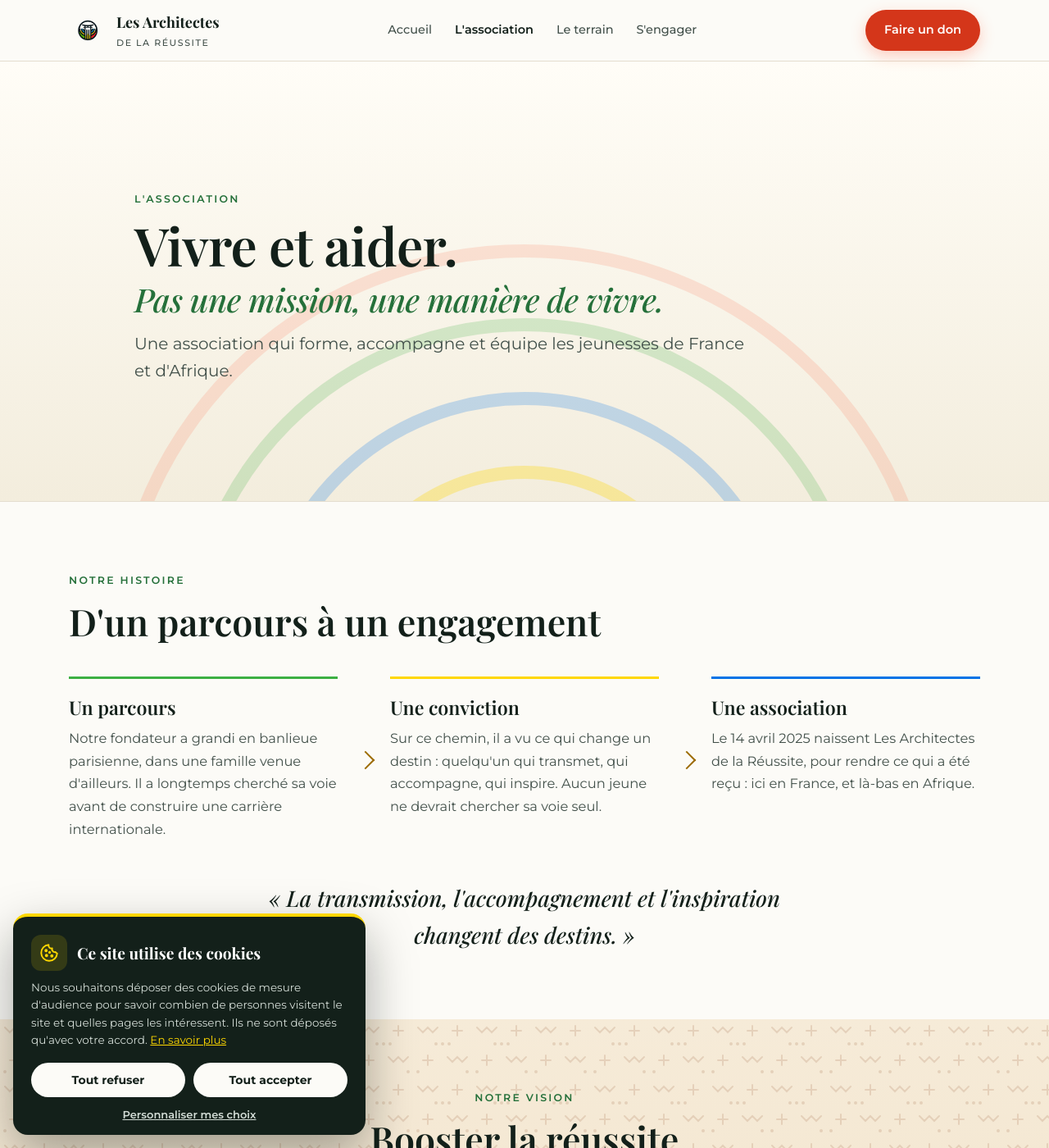
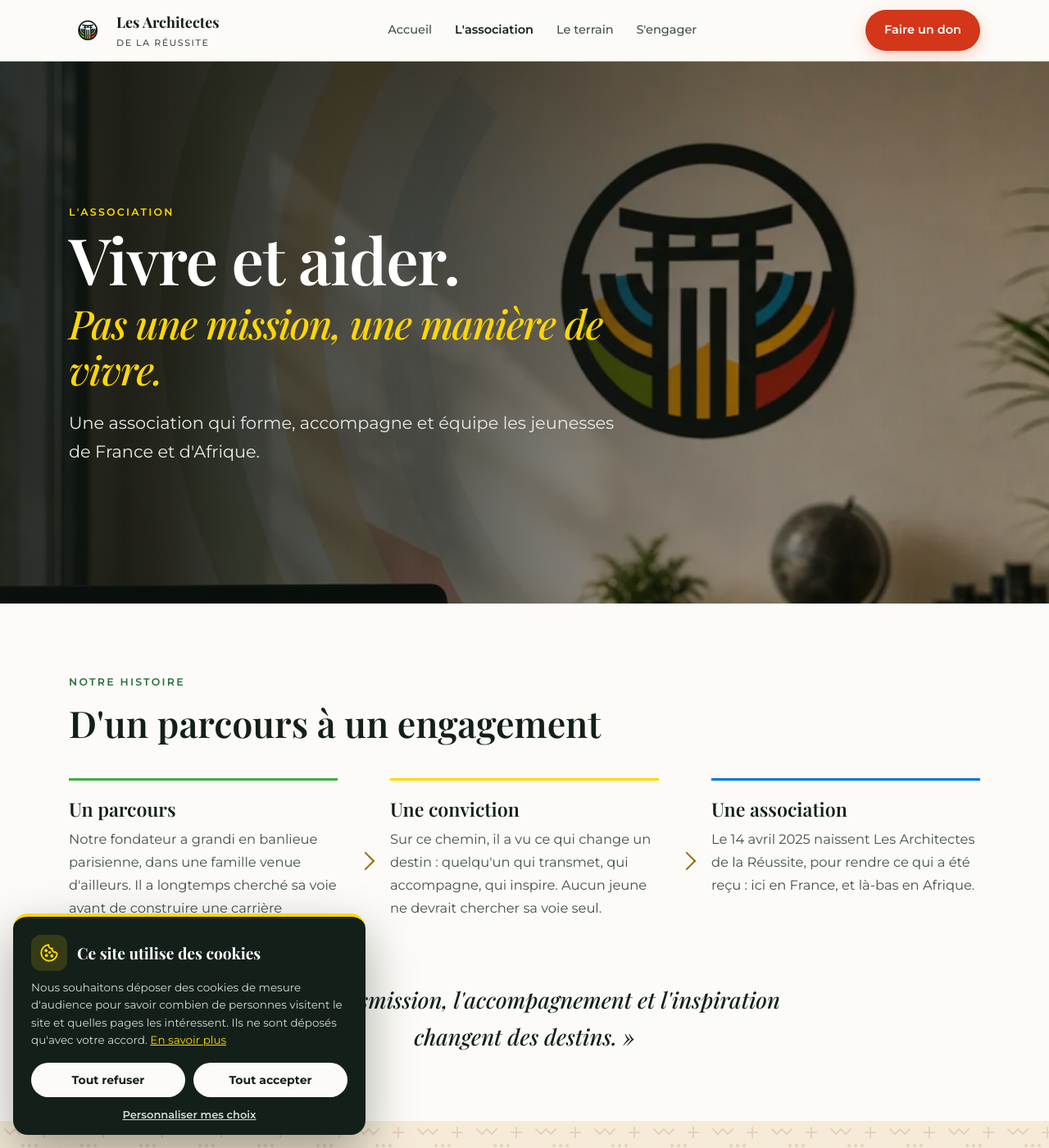
Before and after one commit to Nacimuus/architectes-reussite-site, a Jekyll site: the page built from qui-sommes-nous.html, in a window 1280 px wide and 1400 px high. Shown: the whole window at 82% size. Built offline with Jekyll 4.4.1, drawn with Linux system fonts in a browser that asks for light colours.

Commit message:
L'association : hero avec l'image de l'ancienne page Contact
Co-Authored-By: Claude Opus 5.5 <noreply@anthropic.com>
Claude-Session: https://claude.ai/code/session_019TyHidqMGp53Q6wA9uig6Z

```diff
--- a/assets/css/style.css
+++ b/assets/css/style.css
@@ -723,3 +723,4 @@ button[disabled]{opacity:.6;cursor:wait}
 @media(max-width:860px){.pgrid-neo{grid-template-columns:1fr;gap:26px}.pcard{padding:28px 22px 24px}}
 @media(prefers-reduced-motion:reduce){.pcard.lit .colonnade i{animation:none}}
 .contact-direct{padding:56px 0 0}.contact-direct .wa-hero{margin-bottom:0}
+.assoc-hero .h1-em{color:var(--gold)}
--- a/qui-sommes-nous.html
+++ b/qui-sommes-nous.html
@@ -6,17 +6,15 @@ description: "Vivre et aider : pas une mission, une manière de vivre. L'histoir
 permalink: /qui-sommes-nous/
 ---
 
-<section class="phero assoc" style="background:linear-gradient(180deg,#FFFDF7,#F3EDDD)">
-  <svg class="arcs" viewBox="0 0 1200 620" aria-hidden="true" fill="none" style="bottom:-40%;width:1200px"><g stroke-linecap="round">
-    <circle cx="600" cy="600" r="230" stroke="var(--gold)" stroke-width="16" opacity=".30"/>
-    <circle cx="600" cy="600" r="320" stroke="var(--blue)" stroke-width="16" opacity=".22"/>
-    <circle cx="600" cy="600" r="410" stroke="var(--green)" stroke-width="16" opacity=".20"/>
-    <circle cx="600" cy="600" r="500" stroke="var(--red)" stroke-width="16" opacity=".14"/>
-  </g></svg>
-  <div class="wrap">
-    <span class="eyebrow">L'association</span>
-    <h1>Vivre et aider.<br><em class="h1-em">Pas une mission, une manière de vivre.</em></h1>
-    <p class="lead">Une association qui forme, accompagne et équipe les jeunesses de France et d'Afrique.</p>
+<section class="hero img assoc-hero" style="min-height:auto">
+  <div class="bg" style="background-image:url('{{ '/assets/img/hero-contact.webp' | relative_url }}')"></div>
+  <div class="scrim"></div>
+  <div class="wrap" style="padding:88px 24px">
+    <div class="hero-grid">
+      <span class="eyebrow" style="color:var(--gold)">L'association</span>
+      <h1>Vivre et aider.<br><em class="h1-em">Pas une mission, une manière de vivre.</em></h1>
+      <p class="lead">Une association qui forme, accompagne et équipe les jeunesses de France et d'Afrique.</p>
+    </div>
   </div>
 </section>
 
```
